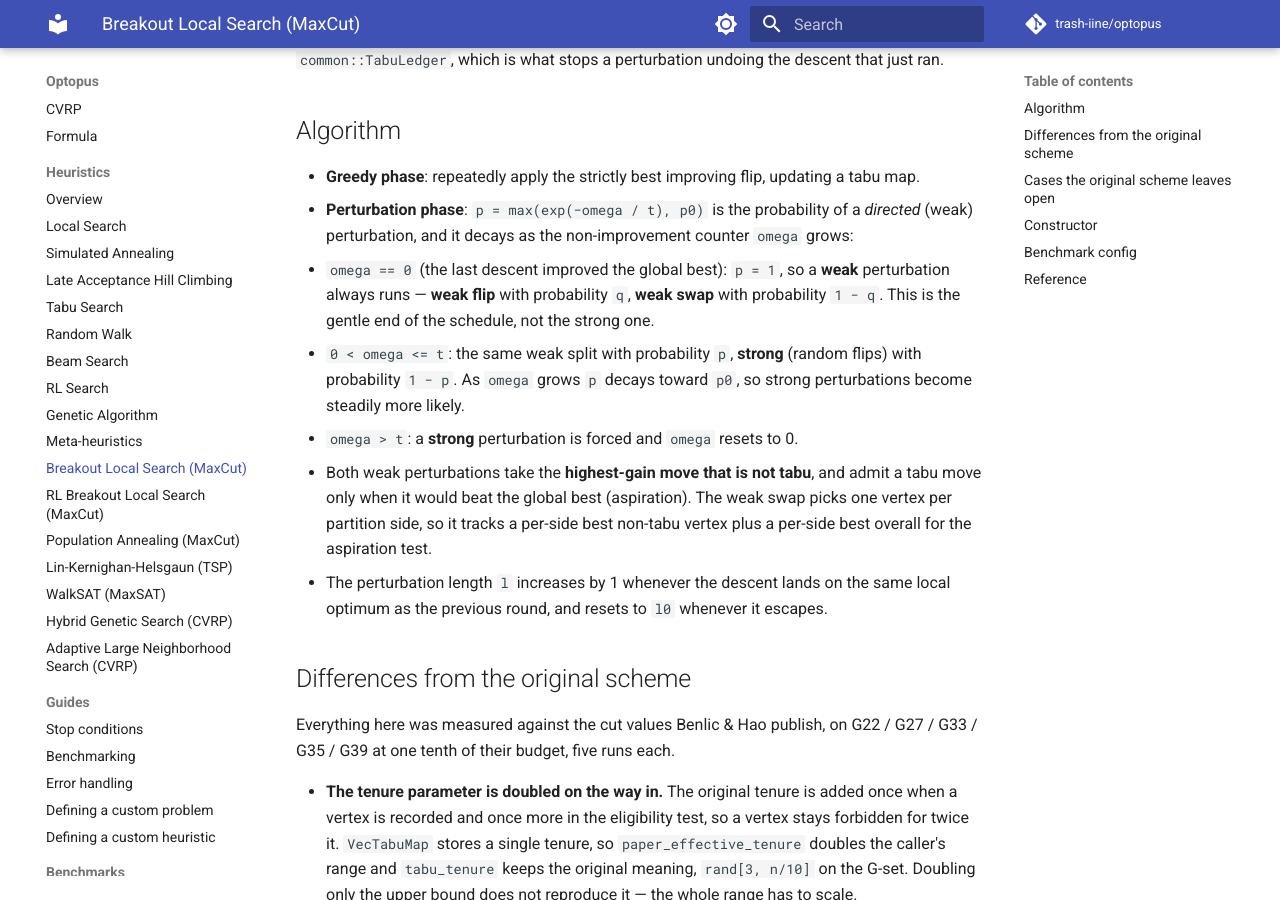
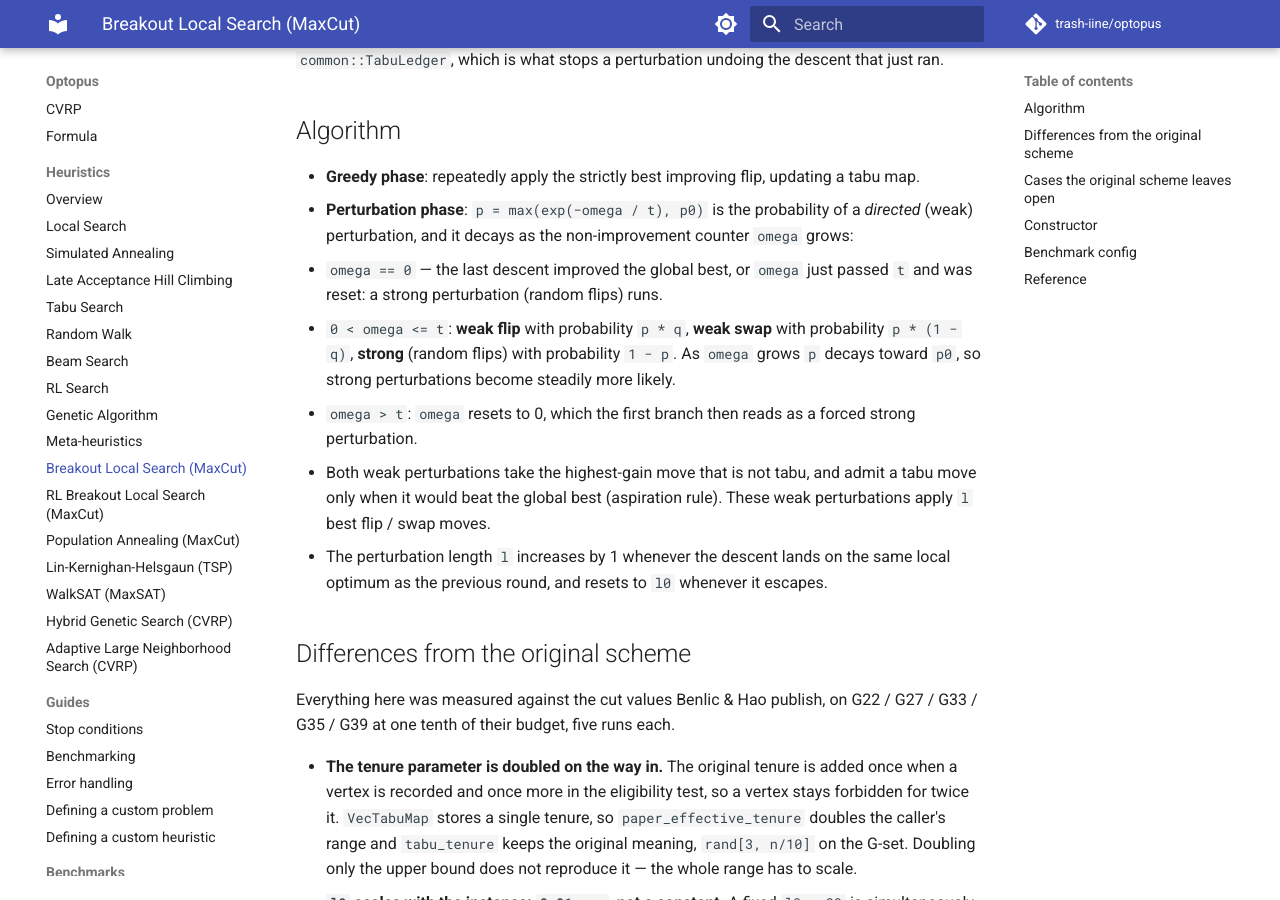
Before and after one commit to trash-iine/optopus, an MkDocs documentation site: the page built from docs/heuristics/breakout_local_search.md, in a window 1280 px wide and 900 px high, scrolled down 302 px. Built offline with MkDocs 1.6.1 and Material for MkDocs 9.7.7, drawn with Linux system fonts in a browser that asks for light colours; comment, search, counter and statistics services are not loaded.

Commit message:
FIX: BLS takes the strong perturbation at omega == 0
choose_perturbation zeroed the counter once omega passed t but returned the
strong perturbation only on that very iteration; every later omega == 0 --
which is also the state right after an improvement -- fell through to the
weak split with p = 1. Benlic & Hao's Alg. 2 line 1 reads omega == 0 as the
random (strong) kick, so the reset now feeds the same branch instead of
short-circuiting it. The rustdoc and the docs page state the schedule the
code follows.

Claude-Session: https://claude.ai/code/session_01D18NWBq9wvSeSnmdKZVXEJ

```diff
--- a/docs/heuristics/breakout_local_search.md
+++ b/docs/heuristics/breakout_local_search.md
@@ -18,18 +18,17 @@ perturbation undoing the descent that just ran.
 - **Perturbation phase**: `p = max(exp(−omega / t), p0)` is the probability of a
   *directed* (weak) perturbation, and it decays as the non-improvement counter
   `omega` grows:
-  - `omega == 0` (the last descent improved the global best): `p = 1`, so a
-    **weak** perturbation always runs — **weak flip** with probability `q`,
-    **weak swap** with probability `1 − q`. This is the gentle end of the
-    schedule, not the strong one.
-  - `0 < omega <= t`: the same weak split with probability `p`, **strong**
-    (random flips) with probability `1 − p`. As `omega` grows `p` decays toward
-    `p0`, so strong perturbations become steadily more likely.
-  - `omega > t`: a **strong** perturbation is forced and `omega` resets to 0.
-- Both weak perturbations take the **highest-gain move that is not tabu**, and
-  admit a tabu move only when it would beat the global best (aspiration). The
-  weak swap picks one vertex per partition side, so it tracks a per-side best
-  non-tabu vertex plus a per-side best overall for the aspiration test.
+  - `omega == 0` — the last descent improved the global best, or `omega` just
+    passed `t` and was reset: a strong perturbation (random flips) runs.
+  - `0 < omega <= t`: **weak flip** with probability `p * q`, **weak swap** with
+    probability `p * (1 − q)`, **strong** (random flips) with probability
+    `1 − p`. As `omega` grows `p` decays toward `p0`, so strong perturbations
+    become steadily more likely.
+  - `omega > t`: `omega` resets to 0, which the first branch then reads as a
+    forced strong perturbation.
+- Both weak perturbations take the highest-gain move that is not tabu, and
+  admit a tabu move only when it would beat the global best (aspiration rule).
+  These weak perturbations apply `l` best flip / swap moves.
 - The perturbation length `l` increases by 1 whenever the descent lands on the
   same local optimum as the previous round, and resets to `l0` whenever it
   escapes.
```
Also changed, not shown: 1 other file.
